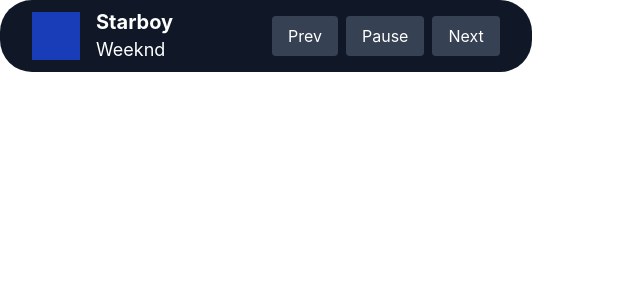
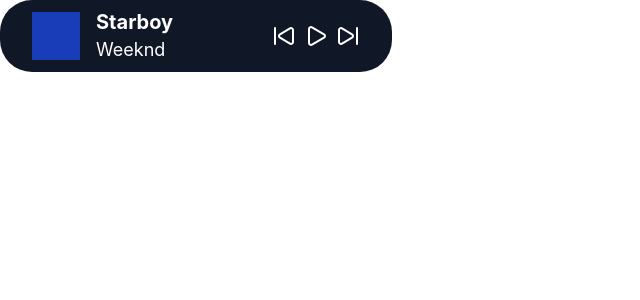
Before and after one commit to Bhavin-C0des/spotify-widget, a React (Vite) app: page / in a window 1280 px wide. Shown: the top 300 px of the page, without its empty margins (0-640 px from the left). Built offline with nearby package versions, Linux system fonts and the light colour scheme.

Commit message:
Add playback icons

```diff
--- a/package.json
+++ b/package.json
@@ -11,6 +11,7 @@
   },
   "dependencies": {
     "@tailwindcss/vite": "^4.3.0",
+    "lucide-react": "^1.17.0",
     "react": "^18.2.0",
     "react-dom": "^18.2.0",
     "tailwindcss": "^4.3.0"
--- a/src/App.tsx
+++ b/src/App.tsx
@@ -1,4 +1,8 @@
+import { Play, Pause, SkipBack, SkipForward } from 'lucide-react'
+import { useState } from 'react'
+
 function App() {
+  const [isPlaying, setIsPlaying] = useState(false)
   return (
     <div className="bg-gray-900 flex items-center justify-center rounded-4xl gap-4 w-fit px-8 py-2">
       <div className="size-12 bg-blue-800"></div>
@@ -6,10 +10,11 @@
         <h1 className="text-xl font-bold">Starboy</h1>
         <h2 className="text-lg">Weeknd</h2>
       </div>
-      <div className="flex items-center gap-2">
-        <button className="bg-gray-700 text-white px-4 py-2 rounded">Prev</button>
-        <button className="bg-gray-700 text-white px-4 py-2 rounded">Pause</button>
-        <button className="bg-gray-700 text-white px-4 py-2 rounded">Next</button>
+      <div className="flex items-center gap-2 text-white">
+        <SkipBack />
+        <Play onClick={() => setIsPlaying(!isPlaying)} className={isPlaying ? 'hidden' : ''} />
+        <Pause onClick={() => setIsPlaying(!isPlaying)} className={isPlaying ? '' : 'hidden'}/>
+        <SkipForward />
       </div>
     </div>
   )
```
Also changed, not shown: 1 other file (tests, documents, lock files or other folders).
